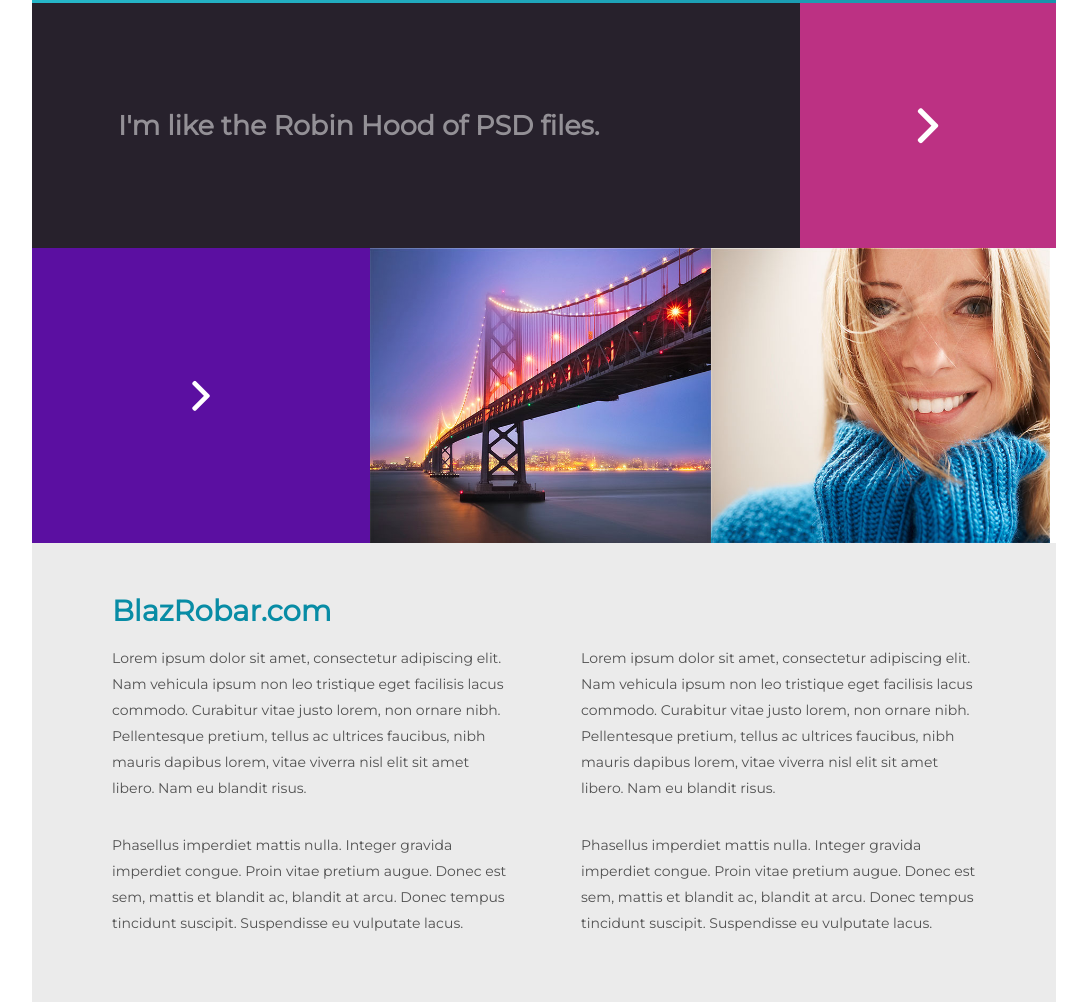
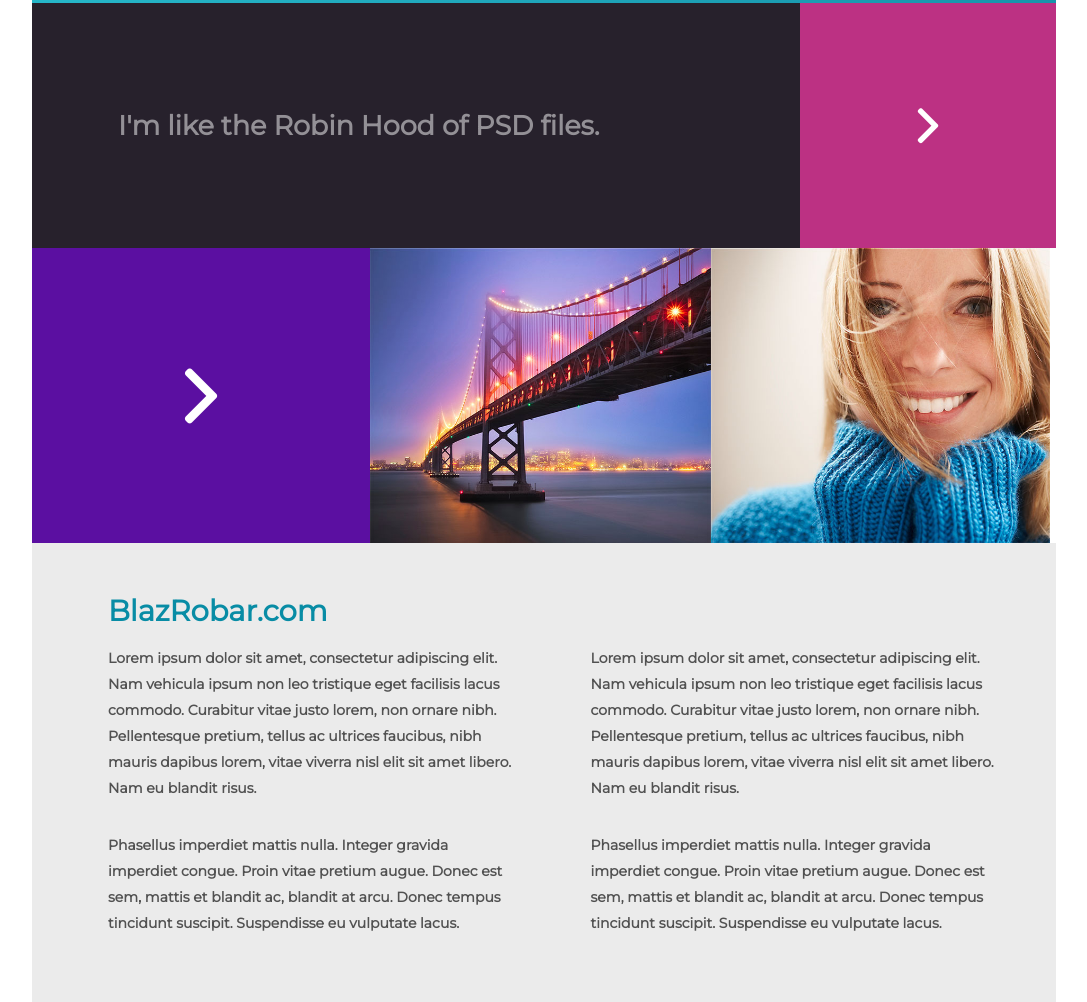
Before and after one commit to ReginaVarybrus/Homework_13, a website: page index.html in a window 1280 px wide. Shown: the part 671-1673 px from the top of the page, without its empty margins (96-1183 px from the left). Drawn offline with Linux system fonts and the light colour scheme.

Commit message:
correct whith pixelperfect

```diff
--- a/scss/_styles.scss
+++ b/scss/_styles.scss
@@ -37,10 +37,10 @@ main {
 }
 .nav-text {
   color: $textColor;
-  padding-left: 17px;
+  padding-left: 19px;
   font-size: 15px;
   @include media(">=640px") {
-    font-size: 20px;
+    font-size: 25px;
   }
 }
 .desctop-hidden {
@@ -162,7 +162,7 @@ main {
   width: 37px;
   height: 37px;
   @include media(">=640px") {
-    width: 71px;
+    width: 80px;
     height: 71px;
   }
   @include media(">=980px") {
@@ -179,23 +179,23 @@ main {
       cursor: pointer;
     }
     @include media(">=640px") {
-      width: 31px;
+      width: 32px;
       height: 4px;
-      top: 26px;
-      right: 19px;
+      top: 24px;
+      right: 22px;
     }
   }
 }
 .burger span:nth-child(2) {
   top: 17px;
   @include media(">=640px") {
-    top: 34px;
+    top: 32px;
   }
 }
 .burger span:last-child {
   top: 21px;
   @include media(">=640px") {
-    top: 43px;
+    top: 40px;
   }
 }
 .main-nav input[type="checkbox"]:checked ~ label span:first-child {
@@ -232,7 +232,7 @@ main {
   display: flex;
   flex-direction: column;
   @include media(">=640px") {
-    height: 355px;
+    height: 350px;
   }
   @include media(">=980px") {
     height: 550px;
@@ -241,36 +241,43 @@ main {
     height: 577px;
   }
   h1 {
+    @include intro(22px, 60px, 25px, 21px);
     color: $White;
-    font-size: 16px;
     font-weight: bold;
     padding-bottom: 20px;
-    padding-left: 25px;
     line-height: 21px;
     @include media(">=640px") {
-      @include intro(27px, 215px, 53px, 44px);
+      @include intro(39px, 108px, 36px, 43px);
     }
     @include media(">=980px") {
+      @include intro(61px, 180px, 78px, 65px);
+    }
+    @include media(">=1024px") {
       @include intro(61px, 193px, 83px, 67px);
     }
   }
 }
 .link {
-  width: 210px;
+  width: 277px;
   display: flex;
   justify-content: space-between;
   align-items: center;
   @include media(">=640px") {
-    width: 365px;
+    margin-top: 12px;
+    width: 480px;
   }
   @include media(">=980px") {
+    margin-top: 24px;
+    width: 770px;
+  }
+  @include media(">=1024px") {
     margin-top: 28px;
     width: 780px;
   }
   a {
     color: $textColor;
     opacity: 50%;
-    font-size: 10px;
+    font-size: 13px;
     font-weight: bold;
     text-decoration: none;
     padding-left: 25px;
@@ -278,10 +285,14 @@ main {
       text-decoration: underline;
     }
     @include media(">=640px") {
-      font-size: 18px;
-      padding-left: 53px;
+      font-size: 21px;
+      padding-left: 36px;
     }
     @include media(">=980px") {
+      font-size: 36px;
+      padding-left: 77px;
+    }
+    @include media(">=1024px") {
       font-size: 36px;
       padding-left: 83px;
     }
@@ -294,7 +305,7 @@ main {
   .icon-right-arrow:before {
     content: "\e906";
     color: $White;
-    font-size: 10px;
+    font-size: 13px;
     @include media(">=640px") {
       font-size: 16px;
     }
@@ -326,14 +337,19 @@ main {
     font-weight: bold;
     background: $BalticSea;
     h2 {
-      font-size: 8px;
+      font-size: 11px;
+      font-weight: bold;
       color: $White;
       opacity: 50%;
       @include media(">=640px") {
-        font-size: 15px;
+        font-size: 20px;
+        padding-left: 12px;
+      }
+      @include media(">=980px") {
+        font-size: 27px;
         padding-left: 54px;
       }
-      @include media(">=980px") {
+      @include media(">=1024px") {
         font-size: 27px;
         padding-left: 60px;
       }
@@ -395,7 +411,7 @@ main {
     color: $White;
     font-size: 28px;
     @include media(">=640px") {
-      font-size: 30px;
+      font-size: 55px;
     }
   }
 }
@@ -403,23 +419,31 @@ main {
   background: $Gallery;
   padding: 35px;
   @include media(">=640px") {
-    padding-left: 80px;
-    padding-right: 80px;
+    padding-left: 57px;
+    padding-right: 57px;
+  }
+  @include media(">=980px") {
+    padding-left: 76px;
   }
   .website {
     padding-bottom: 20px;
-    padding-top: 18px;
     @include media(">=640px") {
-      padding-bottom: 63px;
+      padding-top: 60px;
+      padding-bottom: 44px;
     }
     @include media(">=980px") {
+      padding-top: 30px;
+      padding-bottom: 20px;
+    }
+    @include media(">=1024px") {
+      padding-top: 18px;
       padding-bottom: 20px;
     }
     a {
       text-decoration: none;
       color: $BlueChill;
       font-weight: bold;
-      font-size: 14px;
+      font-size: 20px;
       &:hover {
         text-decoration: underline;
       }
@@ -434,9 +458,10 @@ main {
     margin-bottom: 40px;
     line-height: 20px;
     @include media(">=640px") {
-      font-size: 17px;
-      margin-bottom: 80px;
-      line-height: 40px;
+      font-weight: bold;
+      font-size: 20px;
+      margin-bottom: 70px;
+      line-height: 43px;
     }
     @include media(">=980px") {
       font-size: 14px;
```
Also changed, not shown: css/main.min.css.
